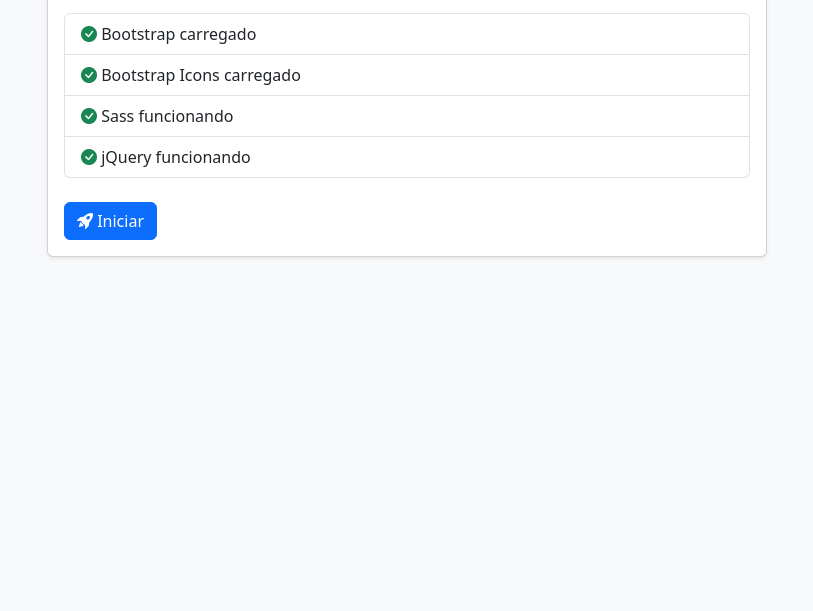
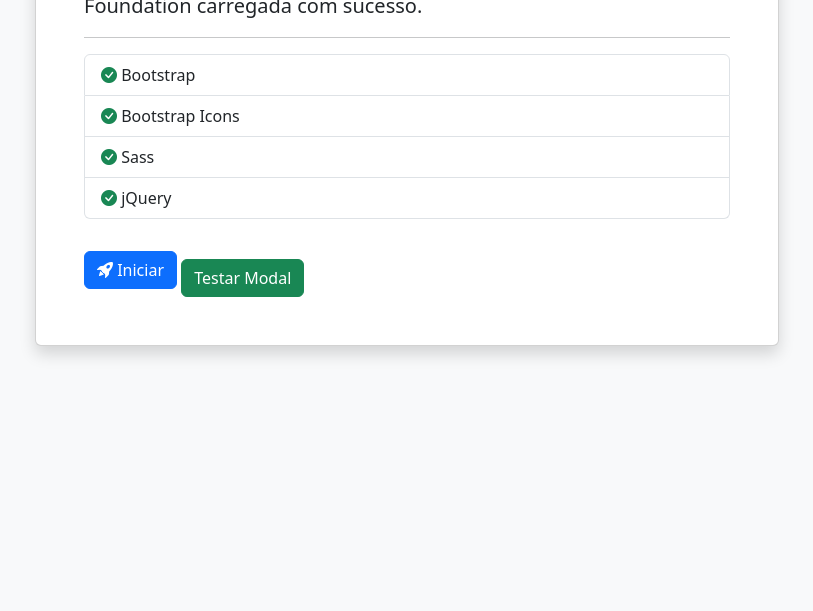
Before and after one commit to JonnyAthaide/jfa-boilerplate, a website built with Vite: page index.html in a window 1280 px wide. Shown: the part 189-800 px from the top of the page, without its empty margins (233-1046 px from the left). Built offline with nearby package versions, Linux system fonts and the light colour scheme.

Commit message:
feat(foundation): configure frontend infrastructure with Vite, Bootstrap, jQuery and Sass

```diff
--- a/src/design-system/main.scss
+++ b/src/design-system/main.scss
@@ -1,17 +1,4 @@
-/*
-|--------------------------------------------------------------------------
-| JFA Foundation
-|--------------------------------------------------------------------------
-*/
-
 @import "bootstrap/scss/bootstrap";
-@import "bootstrap-icons/font/bootstrap-icons";
-
-/*
-|--------------------------------------------------------------------------
-| Foundation
-|--------------------------------------------------------------------------
-*/
 
 @import "abstracts/variables";
 
--- a/src/foundation/index.js
+++ b/src/foundation/index.js
@@ -2,3 +2,7 @@ import $ from "jquery";
 
 window.$ = $;
 window.jQuery = $;
+
+$(function () {
+    console.info("JFA Foundation iniciada.");
+});
--- a/src/main.js
+++ b/src/main.js
@@ -1,26 +1,27 @@
 import "./design-system/main.scss";
 
 import "bootstrap";
+import "bootstrap-icons/font/bootstrap-icons.css";
 
 import "./foundation";
 
 $("#app").html(`
-    <main class="app">
+    <main class="app py-5">
 
         <div class="container">
 
-            <div class="hero">
+            <div class="col-lg-8 mx-auto">
 
-                <div class="card shadow-sm">
+                <div class="card shadow">
 
-                    <div class="card-body">
+                    <div class="card-body p-5">
 
-                        <h1 class="display-5 mb-3">
-                            JFA
+                        <h1 class="display-4 mb-3">
+                            JFA Boilerplate
                         </h1>
 
                         <p class="lead">
-                            Projeto iniciado com sucesso.
+                            Foundation carregada com sucesso.
                         </p>
 
                         <hr>
@@ -29,33 +30,70 @@ $("#app").html(`
 
                             <li class="list-group-item">
                                 <i class="bi bi-check-circle-fill text-success"></i>
-                                Bootstrap carregado
+                                Bootstrap
                             </li>
 
                             <li class="list-group-item">
                                 <i class="bi bi-check-circle-fill text-success"></i>
-                                Bootstrap Icons carregado
+                                Bootstrap Icons
                             </li>
 
                             <li class="list-group-item">
                                 <i class="bi bi-check-circle-fill text-success"></i>
-                                Sass funcionando
+                                Sass
                             </li>
 
                             <li class="list-group-item">
                                 <i class="bi bi-check-circle-fill text-success"></i>
-                                jQuery funcionando
+                                jQuery
                             </li>
 
                         </ul>
 
                         <button class="btn btn-primary">
+                            <i class="bi bi-rocket-takeoff-fill"></i>
+                            Iniciar
+                        </button>
 
-                            <i class="bi bi-rocket-takeoff-fill"></i>
+                        <button
+    class="btn btn-success mt-3"
+    data-bs-toggle="modal"
+    data-bs-target="#modalTeste">
 
-                            Iniciar
+    Testar Modal
 
-                        </button>
+</button>
+
+<div class="modal fade" id="modalTeste">
+
+    <div class="modal-dialog">
+
+        <div class="modal-content">
+
+            <div class="modal-header">
+
+                <h5 class="modal-title">
+                    Bootstrap OK
+                </h5>
+
+                <button
+                    class="btn-close"
+                    data-bs-dismiss="modal">
+                </button>
+
+            </div>
+
+            <div class="modal-body">
+
+                O JavaScript do Bootstrap está funcionando.
+
+            </div>
+
+        </div>
+
+    </div>
+
+</div>
 
                     </div>
 
@@ -67,9 +105,3 @@ $("#app").html(`
 
     </main>
 `);
-
-$(function () {
-
-    console.info("JFA Foundation iniciada.");
-
-});
```
